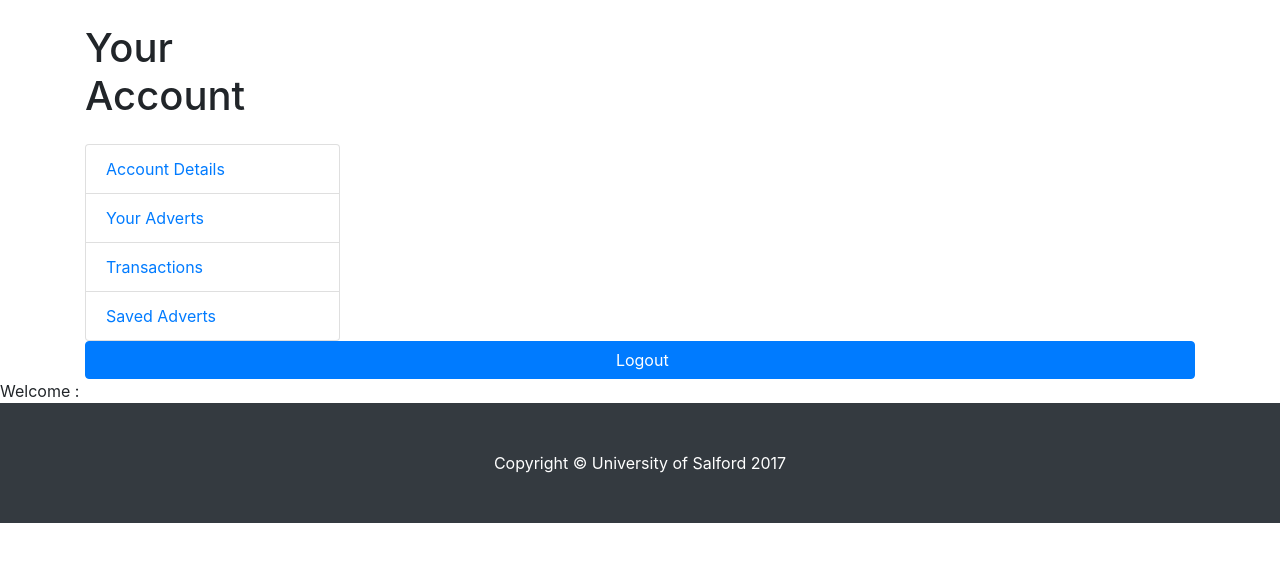
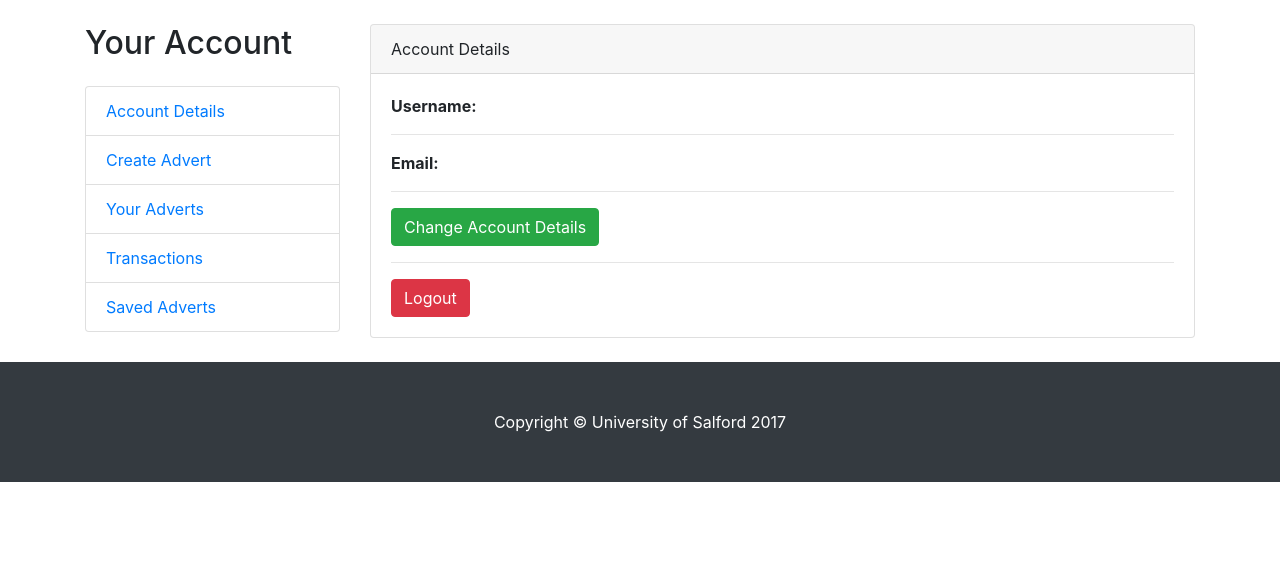
Before and after one commit to HarryAndrewMorgan/MorgansMagicEmporium, a PHP site: page /dashboard in a window 1280 px wide. Shown: the part 56-618 px from the top of the page. Run offline with PHP 8.4, Linux system fonts and the light colour scheme; the visitor is signed in with stand-in values (Sample User, id 1); data that the repository does not hold is empty.

Commit message:
Dashboard displaying user details

```diff
--- a/models/User.php
+++ b/models/User.php
@@ -38,6 +38,7 @@ class User extends PDO
                 if(password_verify($pass, $userRow['Password']))
                 {
                     $_SESSION['user_session'] = $userRow['user_id'];
+                    $_SESSION['email'] = $email;
                     return true;
                 }
                 else
--- a/views/dashboard.phtml
+++ b/views/dashboard.phtml
@@ -6,6 +6,7 @@ if(!isset($_SESSION['username']))
     {
         $user->redirect('index.php');
     }
+
         $username = $_SESSION['username'];
         $sqlQuery = $connection->prepare("SELECT * FROM Users WHERE Username=:username");
         $sqlQuery->execute(array(":username"=>$username));
@@ -22,27 +23,38 @@ if(isset($_POST['logout']))
 
         <div class="col-lg-3">
 
-            <h1 class="my-4">Your Account</h1>
+            <h2 class="my-4">Your Account</h2>
             <div class="list-group">
                 <a href="#" class="list-group-item">Account Details</a>
+                <a href="#" class="list-group-item">Create Advert</a>
                 <a href="#" class="list-group-item">Your Adverts</a>
                 <a href="#" class="list-group-item">Transactions</a>
                 <a href="#" class="list-group-item">Saved Adverts</a>
             </div>
 
         </div>
+        <div class="col-lg-9">
+
+            <div class="card card-outline-secondary my-4">
+                <div class="card-header">
+                    Account Details
+                </div>
+                <div class="card-body">
+                    <strong><p>Username:   </strong><?php print($userRow['Username']);?></p>
+                    <hr>
+                    <strong><p>Email:   </strong> <?php print($userRow['Email']);?></p>
+                    <hr>
+                    <a href="#" class="btn btn-success">Change Account Details</a>
+                    <hr>
+                    <form method="post">
+                        <button type="submit" id="logout" name="logout" class="btn btn-danger">Logout</button>
+                    </form>
+                </div>
+        </div>
     </div>
+    </div>
+</div>
 
-<form method="post">
-    <button type="submit" id="logout" name="logout" class="btn btn-block btn-primary">
-        <i class="glyphicon glyphicon-log-out"></i>&nbsp;Logout
-    </button>
-</form>
-
-</div>
-<div class="content">
-    Welcome : <?php print($userRow['Username']); ?>
-</div>
 </body>
 </html>
 <?php require('views/footer.phtml') ?>
```
Also changed, not shown: views/index.phtml (+11 -11 lines).
